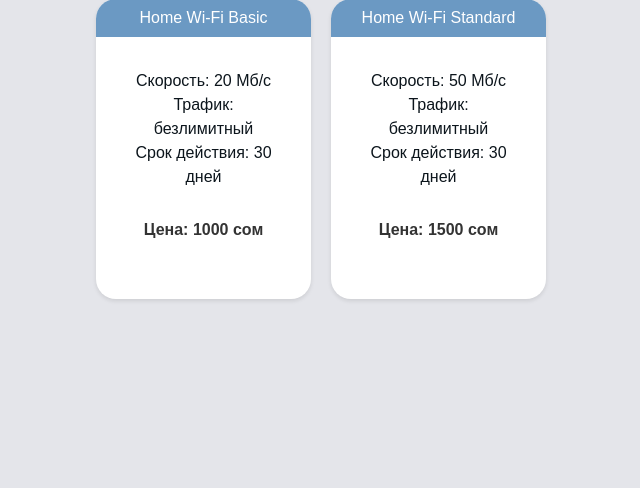
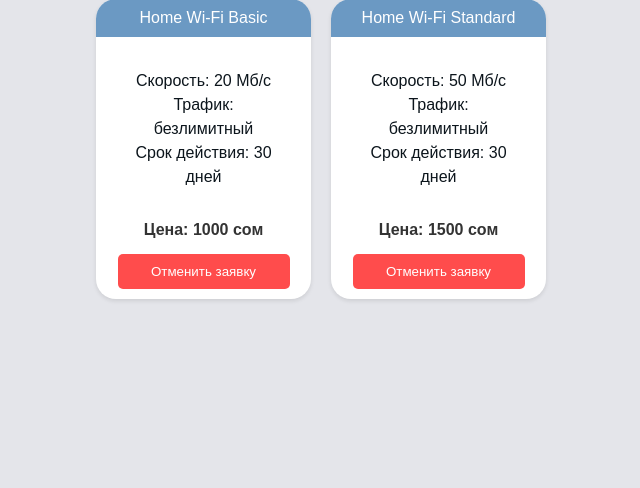
Before and after one commit to Zinko17/PracticeProject, a Django app: page /profile/ in a window 1280 px wide. Shown: the part 422-910 px from the top of the page, without its empty margins (309-949 px from the left). Run offline with Django 4.2, Linux system fonts and the light colour scheme; a user stored in the database is signed in; data comes from the database, SQL or seed files in the repository; both versions use the stored data as it was after the commit.

Commit message:
delete button for requests

```diff
--- a/mainapp/static/mainapp/css/profile.css
+++ b/mainapp/static/mainapp/css/profile.css
@@ -231,6 +231,25 @@ header {
     text-align: center; /* Добавляем центрирование текста */
 }
 
+.details-button {
+    position: absolute;
+    bottom: 10px;
+    left: 50%;
+    transform: translateX(-50%);
+    padding: 10px 20px;
+    background-color: #FF4C4C;
+    color: white;
+    border: none;
+    border-radius: 5px;
+    cursor: pointer;
+    transition: background-color 0.3s ease;
+    width: 80%
+}
+
+.details-button:hover {
+    background-color: #D32F2F; /* Темнотинко-синий при наведении */
+}
+
 .service-requests li:last-child {
     border-bottom: none;
 }
--- a/mainapp/templates/mainapp/profile.html
+++ b/mainapp/templates/mainapp/profile.html
@@ -74,21 +74,27 @@
     </div>
 </section>
 
-    <!-- Заявки на услуги -->
+<!-- profile.html -->
 <section class="service-requests">
     <h2 class="h2service">Заявки на услуги</h2>
-    {% if service_requests %}
+    {% if service_requests.exists %}
         <div class="request-cards">
-            {% for request in service_requests %}
+            {% for service in service_requests %}
             <div class="request-card">
                 <div class="request-name">
-                    <p>{{ request.name }}</p>
+                    <p>{{ service.name }}</p>
                 </div>
                 <div class="request-description">
-                    <p>{{ request.description |linebreaks }}</p>
+                    <p>{{ service.description | linebreaks }}</p>
                 </div>
                 <div class="price">
-                    <p>Цена: {{ request.price }} сом</p>
+                    <p>Цена: {{ service.price }} сом</p>
+                </div>
+                <div class="request-actions">
+                    <form method="post" action="{% url 'remove_service' service.id %}">
+                        {% csrf_token %}
+                        <button type="submit" class="details-button">Отменить заявку</button>
+                    </form>
                 </div>
             </div>
             {% endfor %}
@@ -99,6 +105,7 @@
         </div>
     {% endif %}
 </section>
+
 </main>
 
 
--- a/mainapp/urls.py
+++ b/mainapp/urls.py
@@ -15,4 +15,5 @@ urlpatterns = [
     path('mobile_internet/', views.mobile_internet, name='mobile_internet'),
     path('wifi/', views.wifi, name='wifi'),
     path('wifi_tv/', views.wifi_tv, name='wifi_tv'),
+    path('remove_service/<int:service_id>/', views.remove_service, name='remove_service'),
 ] + static(settings.STATIC_URL, document_root=settings.STATIC_ROOT)
--- a/mainapp/views.py
+++ b/mainapp/views.py
@@ -1,4 +1,5 @@
 from django.contrib.auth.decorators import login_required
+from django.http import HttpResponseForbidden
 from django.shortcuts import render, redirect, get_object_or_404
 from .models import Service, UserProfile
 from .forms import UserProfileForm, UserForm, RegistrationForm
@@ -8,6 +9,16 @@ from .forms import UserProfileForm, UserForm, RegistrationForm
 def main(request):
     services = Service.objects.all()
     return render(request, 'mainapp/main.html', {'services': services})
+
+@login_required
+def remove_service(request, service_id):
+    service = get_object_or_404(Service, pk=service_id)
+    user_profile = get_object_or_404(UserProfile, user=request.user)
+    if request.method == 'POST':
+        user_profile.services.remove(service)
+        return redirect('profile')  # Укажите URL вашего профиля
+    return HttpResponseForbidden("Вы не можете удалить эту заявку.")
+
 
 @login_required
 def profile_view(request):
```
Also changed, not shown: db.sqlite3.
